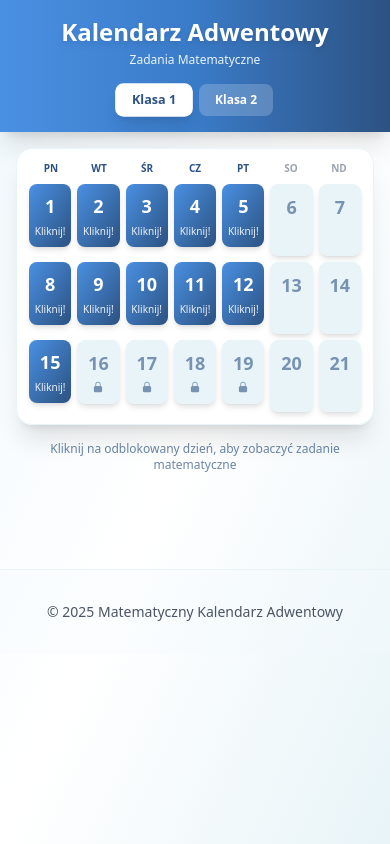
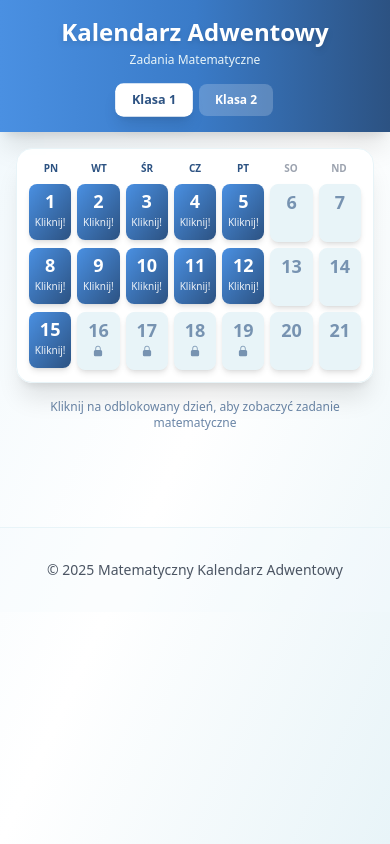
Before and after one commit to wooodiest/kalendarzAdwentowy, a React (Vite) app: page /klasa1 in a window 390 px wide. Built offline with nearby package versions, Linux system fonts and the light colour scheme.

Commit message:
poprawiono wysokosc kafelkow

```diff
--- a/src/components/DayTile.jsx
+++ b/src/components/DayTile.jsx
@@ -25,21 +25,20 @@ export default function DayTile({ day, onClick, isUnlocked: unlocked, isWeekend
     >
       {day && (
         <>
-          <div className="text-lg sm:text-xl md:text-2xl lg:text-3xl font-bold mb-0.5 sm:mb-1">{day}</div>
-          {isWeekend && (
-            <div className="text-sm mt-1 opacity-0 select-none">
-              placeholder
-            </div>
-          )}
-          {!isWeekend && !unlocked && (
-            <div className="flex flex-col items-center mt-0.5 sm:mt-1">
-              <LockClosedIcon className="w-3 h-3 sm:w-4 sm:h-4 md:w-5 md:h-5 mb-0.5 sm:mb-1" />
-              <span className="text-xs"></span>
-            </div>
-          )}
-          {!isWeekend && unlocked && (
-            <div className="text-[10px] sm:text-xs md:text-sm mt-0.5 sm:mt-1 opacity-90">Kliknij!</div>
-          )}
+          <div className="text-lg sm:text-xl md:text-2xl lg:text-3xl font-bold mb-0.5 sm:mb-1 leading-none">{day}</div>
+          <div className="h-[20px] sm:h-[24px] md:h-[28px] flex items-center justify-center">
+            {isWeekend ? (
+              <div className="text-sm opacity-0 select-none pointer-events-none">
+                placeholder
+              </div>
+            ) : !unlocked ? (
+              <div className="flex flex-col items-center justify-center">
+                <LockClosedIcon className="w-3 h-3 sm:w-4 sm:h-4 md:w-5 md:h-5" />
+              </div>
+            ) : (
+              <div className="text-[10px] sm:text-xs md:text-sm opacity-90 leading-tight">Kliknij!</div>
+            )}
+          </div>
         </>
       )}
     </div>
```
